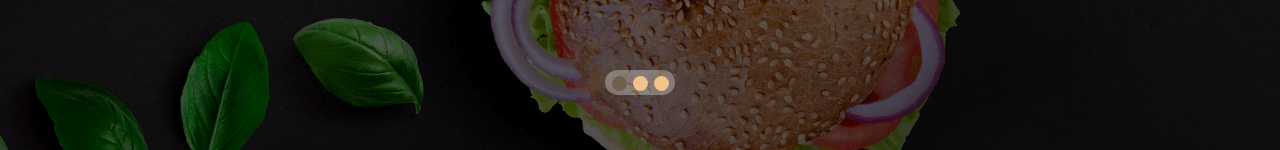
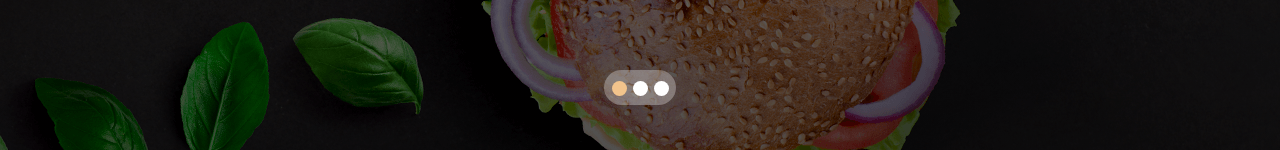
Before and after one commit to MichalTrojek/nostress-react, a React (Create React App) app: page / in a window 1280 px wide. Shown: the part 650-800 px from the top of the page. Built offline with nearby package versions, Linux system fonts and the light colour scheme.

Commit message:
fixed stucked color bug

```diff
--- a/src/components/common/slideview/slideview.css
+++ b/src/components/common/slideview/slideview.css
@@ -2,10 +2,10 @@
   display: inline-block;
   vertical-align: middle;
   margin: auto;
-  padding: 0;
+  padding: 0.5rem;
   background: rgba(255, 255, 255, 0.3);
   border-radius: 40px;
-  width: 70px;
+  width: max-content;
   text-align: center;
 }
 
@@ -19,8 +19,7 @@
 
 .button__bar li button {
   border: none;
-  background-color: var(--color-tertiary);
-
+  background-color: var(--color-primary);
   color: transparent;
   cursor: pointer;
   display: block;
@@ -30,11 +29,5 @@
 }
 
 .button__bar li.slick-active button {
-  background-color: var(--color-quaternary);
+  background-color: var(--color-tertiary);
 }
-
-.button__bar li button:hover,
-.button__bar li button:focus {
-  background: var(--color-quaternary);
-  outline: 0;
-}
```
